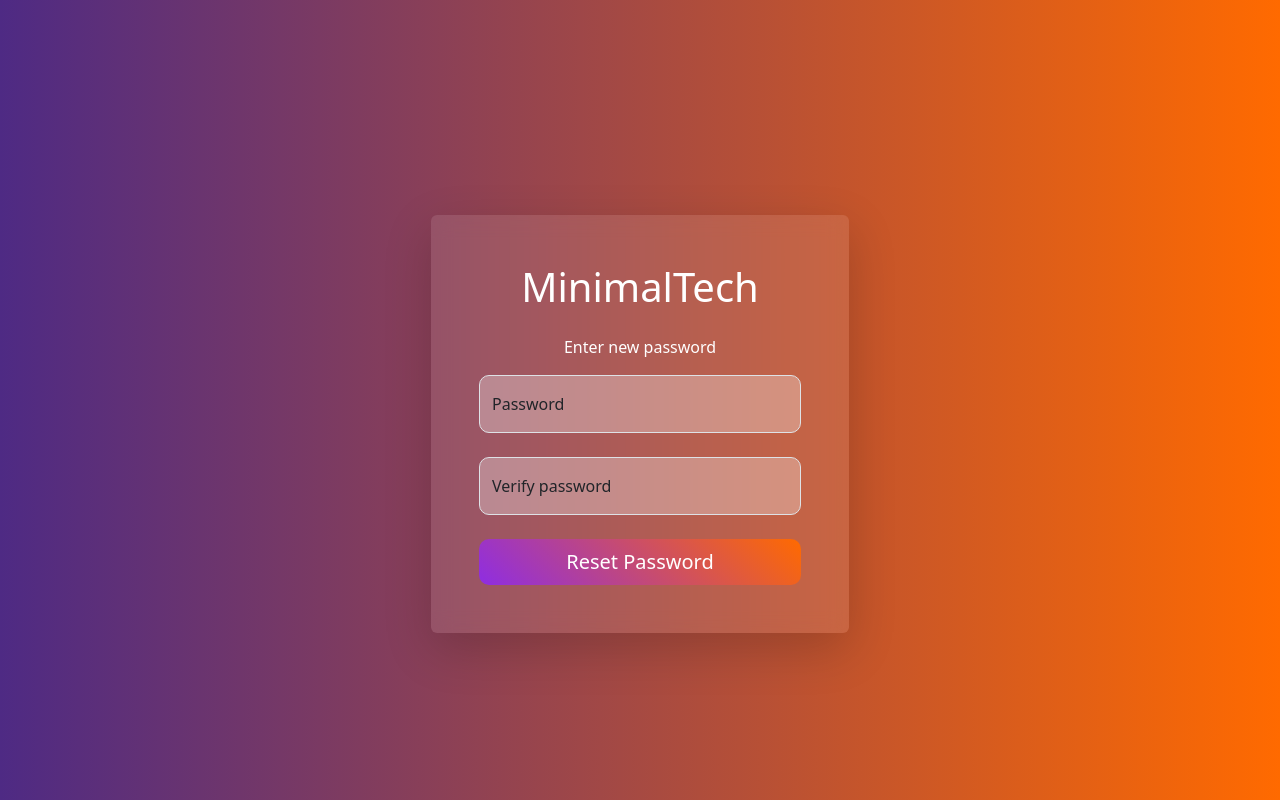
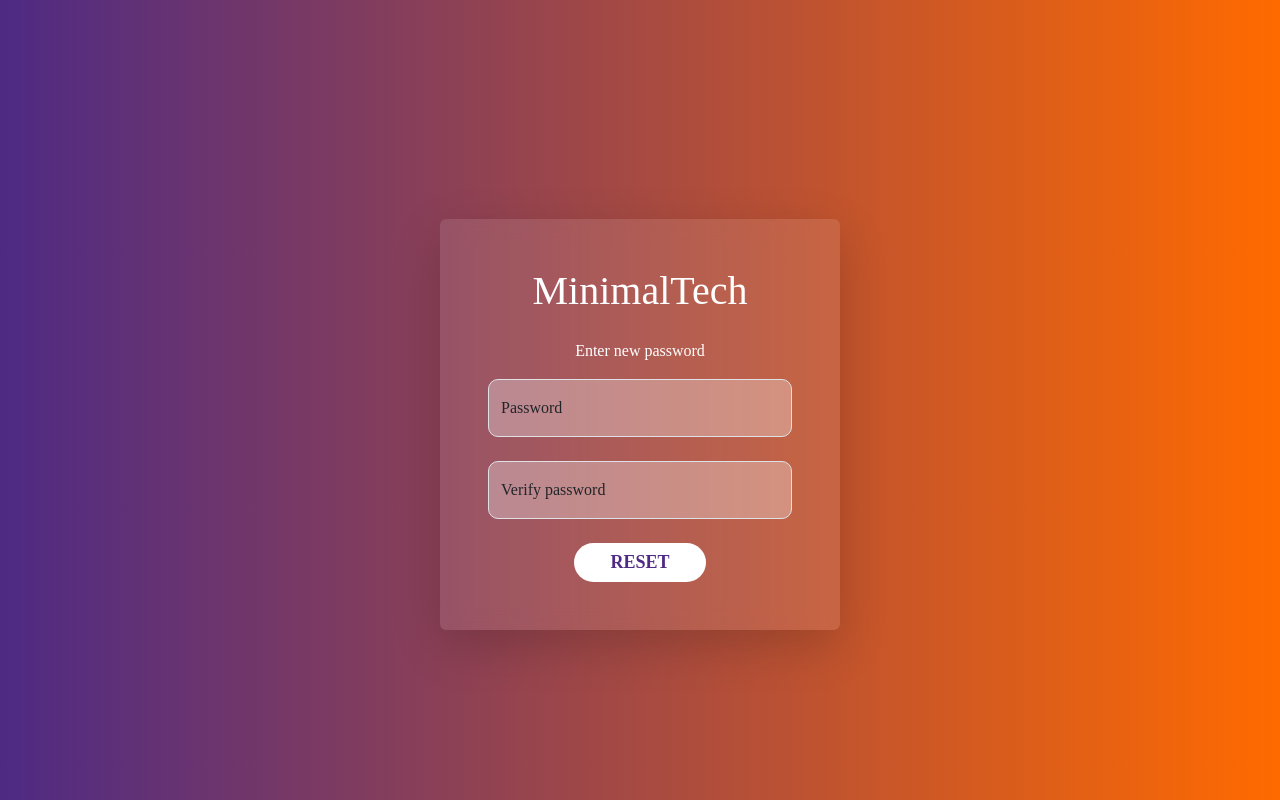
Before and after one commit to fynley17/WEBAPP_Project, a Vue app in the folder frontend/: page /password-reset in a window 1280 px wide. Built offline with nearby package versions, Linux system fonts and the light colour scheme.

Commit message:
updating login css

```diff
--- a/frontend/src/views/Login.vue
+++ b/frontend/src/views/Login.vue
@@ -26,16 +26,21 @@
                             ">
                         <label for="password" class="text-dark">Password</label>
                     </div>
-                    <button
-                        class="btn btn-lg form-control" type="submit"
-                        style="
-                            background: linear-gradient(45deg, #8e2de2, #ff6a00);
-                            color: white; border: none;
-                            border-radius: 10px;
-                        "
-                    >
-                        Login
-                    </button>
+                    <div class="d-flex justify-content-center align-items-center">
+                        <button
+                            class="btn px-5" type="submit"
+                            style="
+                                background-color: white;
+                                color: #4e2a84;
+                                border: none;
+                                text-transform: uppercase;
+                                border-radius: 50px;
+                                font-size: large;
+                            "
+                        >
+                            <b>Login</b>
+                        </button>
+                    </div>
                     <p v-if="message" :class="messageClass" class="mt-3 text-white">{{ message }}</p>
                     <p class="mt-3 text-center">
                         <a href="#" @click.prevent="forgotPassword" class="text-white">Forgot Password?</a>
@@ -123,5 +128,6 @@ export default {
     width: 400px;
     max-width: 100%;
     background-color: white;
+    font-family: popins;
 }
 </style>
--- a/frontend/src/views/PasswordReset.vue
+++ b/frontend/src/views/PasswordReset.vue
@@ -27,16 +27,21 @@
                             ">
                         <label for="password2" class="text-dark">Verify password</label>
                     </div>
-                    <button
-                        class="btn btn-lg form-control" type="submit"
-                        style="
-                            background: linear-gradient(45deg, #8e2de2, #ff6a00);
-                            color: white; border: none;
-                            border-radius: 10px;
-                        "
-                    >
-                        Reset Password
-                    </button>
+                    <div class="d-flex justify-content-center align-items-center">
+                        <button
+                            class="btn px5" type="submit"
+                            style="
+                                background-color: white;
+                                color: #4e2a84;
+                                border: none;
+                                text-transform: uppercase;
+                                border-radius: 50px;
+                                font-size: large;
+                            "
+                        >
+                            <b class="m-4">Reset</b>
+                        </button>
+                    </div>
                     <p v-if="message" :class="messageClass" class="mt-3">{{ message }}</p>
                 </form>
             </div>
@@ -90,3 +95,12 @@
         }
     }
 </script>
+
+<style scoped>
+.form-container {
+    width: 400px;
+    max-width: 100%;
+    background-color: white;
+    font-family: Poppins;
+}
+</style>
```
